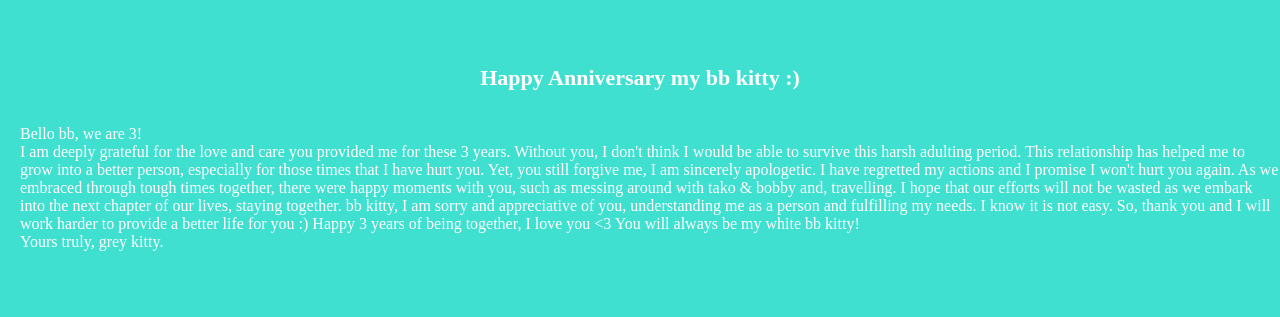
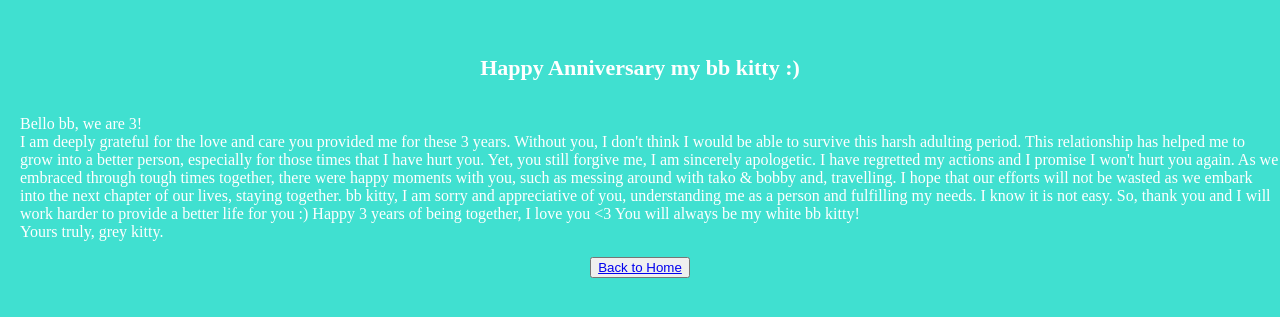
Before and after one commit to keeganchua/3rd-anniversary, a React (Create React App) app: page /#/message in a window 1280 px wide. Shown: the part 163-480 px from the top of the page. Built offline with nearby package versions, Linux system fonts and the light colour scheme; a web font is replaced by a local one.

Commit message:
added return to home button

```diff
--- a/src/Message.js
+++ b/src/Message.js
@@ -1,6 +1,7 @@
 // Message.js
 
 import React from 'react';
+import { Link } from 'react-router-dom';
 import './Message.css';
 
 function Message() {
@@ -23,6 +24,9 @@
 		<br />
 		Yours truly, grey kitty.
       </p>
+	  <button>
+        <Link to="/">Back to Home</Link>
+      </button>
     </div>
   );
 }
```
Also changed, not shown: src/Message.css (line endings or trailing spaces).
